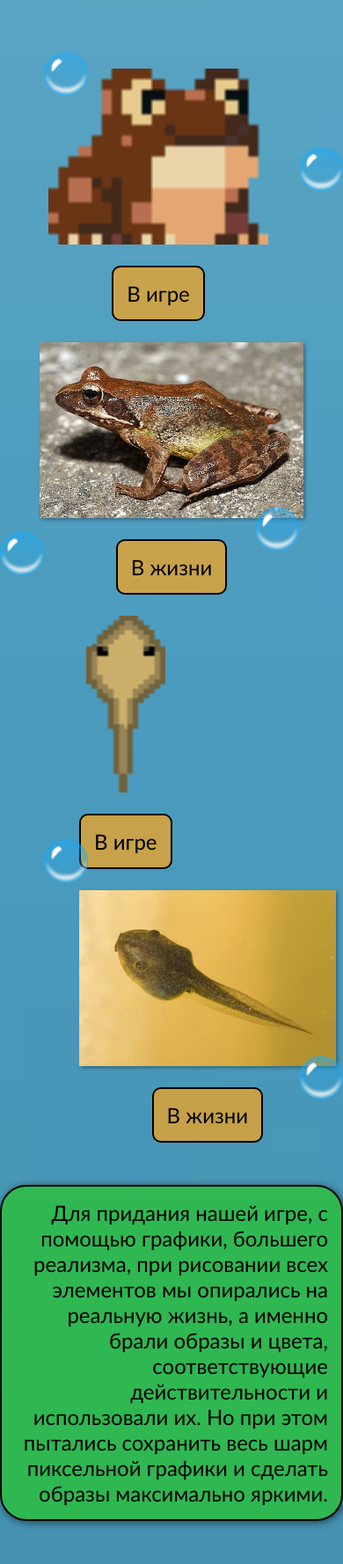
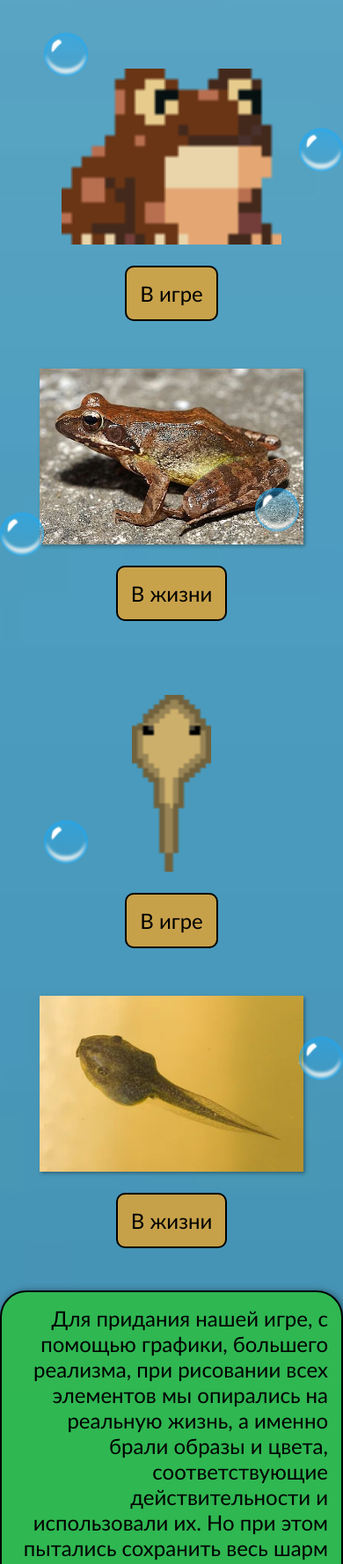
Before and after one commit to Yremancer/tadpole_life, a plain HTML site: page index.html in a window 390 px wide. Shown: the part 2023-3801 px from the top of the page at 88% size. Drawn offline with Linux system fonts and the light colour scheme; files whose address does not match are found by name.

Commit message:
ver 10.1
fix some pictures

```diff
--- a/styles.css
+++ b/styles.css
@@ -168,19 +168,20 @@ body {
     display: flex;
     justify-content: center;
     flex-wrap: wrap;
+    gap: 60px
 }
 .realistic-frog {
     display: flex;
     justify-content: center;
     flex-wrap: wrap;
-
+    gap: 30px;
 }
 
 .realistic-frog-ingame{
     display: flex;
     flex-direction: column;
     align-items: center;
-    margin-right: 30px;
+
 }
 
 .frog {
@@ -201,15 +202,17 @@ body {
 
 .realistic-tadpoel {
     display: flex;
-    margin-left: 90px ;
+    justify-content: center;
     flex-wrap: wrap;
+    gap: 30px;
 }
 
 .realistic-tadpoel-ingame {
     display: flex;
     flex-direction: column;
     align-items: center;
-    margin-right: 30px;
+    justify-content: center;
+
 }
 
 .tadpoel-game {
@@ -221,6 +224,7 @@ body {
     display: flex;
     flex-direction: column;
     align-items: center;
+    justify-content: center;
 }
 .real-tadpoel {
     width: 100%;
@@ -253,11 +257,13 @@ body {
 
 .instruction-first {
     display: flex;
-    flex-wrap: wrap;
 }
 
 .instuction-img-first {
-
+    width: 30%;
+    height: 30%;
+    max-width: 200px;
+    align-self: center;
 }
 
 .instuction-text-first {
@@ -270,12 +276,14 @@ body {
     width: 100%;
     max-width: 400px;
     align-self: center;
+    justify-self: center;
 }
 
 .instruction-second {
     display: flex;
     flex-wrap: wrap;
     gap: 20px;
+    justify-content: center;
 }
 
 .instuction-img-second {
@@ -431,6 +439,11 @@ body {
     .container {
         box-shadow: none;
     }
+    .realistic-tadpoel-real {
+        width: 400px;
+
+    }
+
 }
 
 
```
